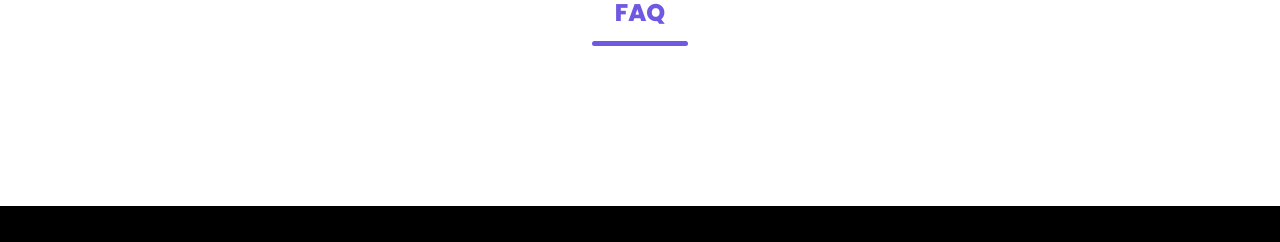
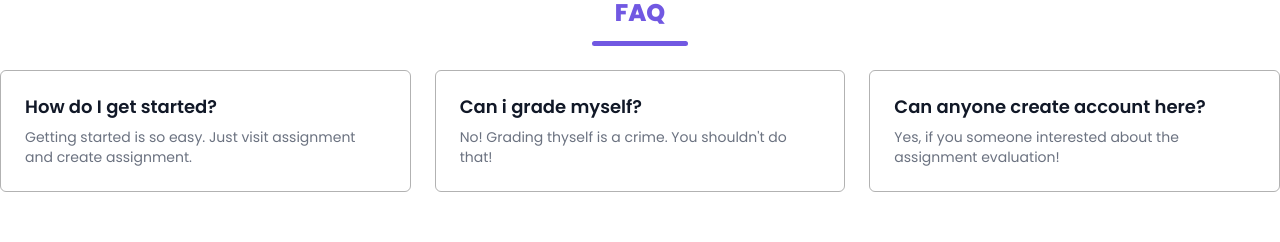
Before and after one commit to hasibmuhammad/portal-client, a React (Vite) app: page / in a window 1280 px wide. Shown: the part 1250-1492 px from the top of the page. Built offline with nearby package versions, Linux system fonts and the light colour scheme; no server answers.

Commit message:
FAQ - Added

```diff
--- a/src/pages/Home/Home.jsx
+++ b/src/pages/Home/Home.jsx
@@ -119,6 +119,36 @@ const Home = () => {
           </h1>
           <hr className="border border-b-4 border-primary rounded-lg w-24" />
         </div>
+
+        <div>
+          <div className="mt-6 grid grid-cols-1 gap-2 md:grid-cols-2 lg:grid-cols-3 lg:gap-6">
+            <div className="rounded-md border border-black/30 p-6">
+              <dt className="text-lg font-semibold leading-6 text-gray-900">
+                How do I get started?
+              </dt>
+              <dd className="mt-2 text-sm text-gray-500">
+                Getting started is so easy. Just visit assignment and create
+                assignment.
+              </dd>
+            </div>
+            <div className="rounded-md border border-black/30 p-6">
+              <dt className="text-lg font-semibold leading-6 text-gray-900">
+                Can i grade myself?
+              </dt>
+              <dd className="mt-2 text-sm text-gray-500">
+                No! Grading thyself is a crime. You shouldn't do that!
+              </dd>
+            </div>
+            <div className="rounded-md border border-black/30 p-6">
+              <dt className="text-lg font-semibold leading-6 text-gray-900">
+                Can anyone create account here?
+              </dt>
+              <dd className="mt-2 text-sm text-gray-500">
+                Yes, if you someone interested about the assignment evaluation!
+              </dd>
+            </div>
+          </div>
+        </div>
       </div>
     </div>
   );
```
